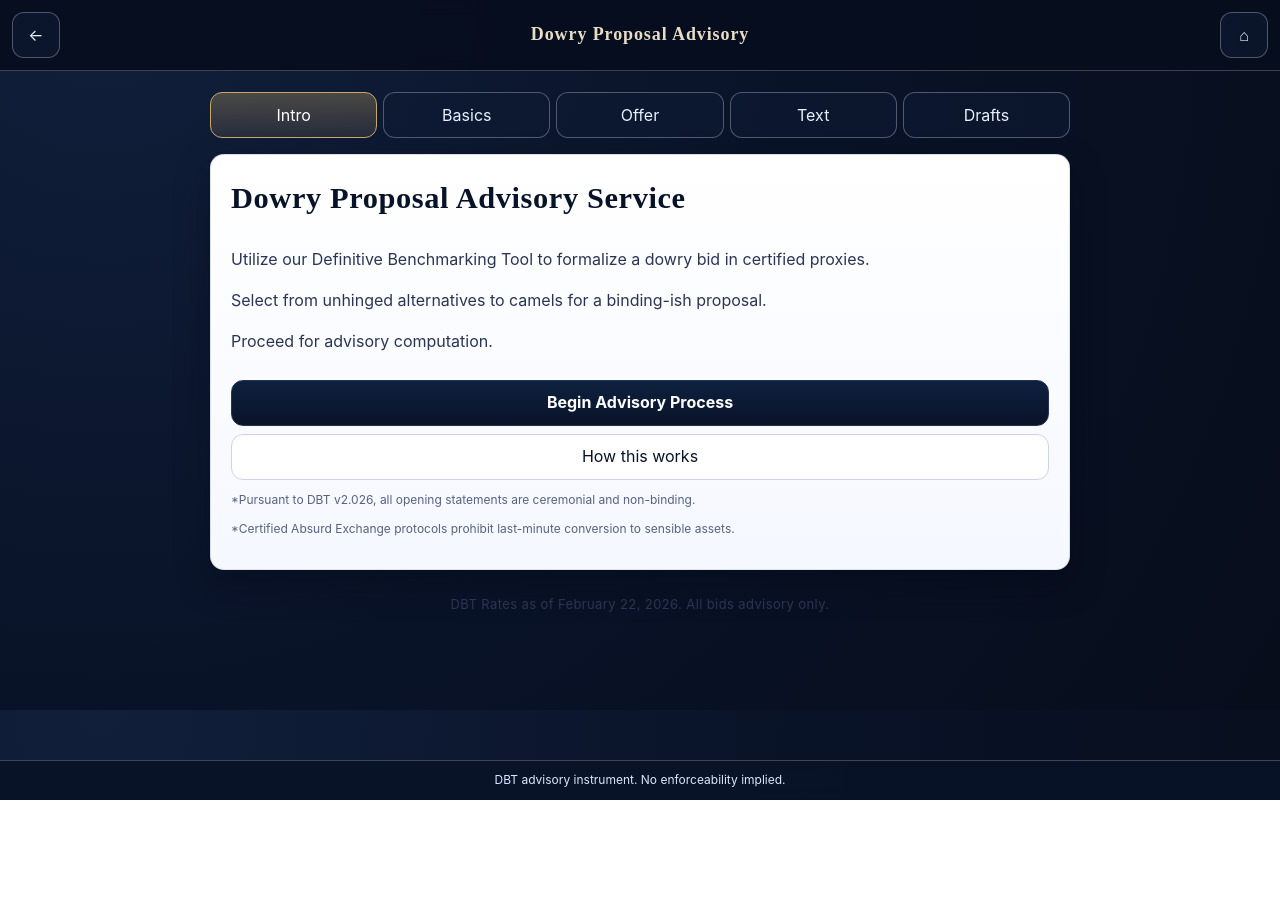
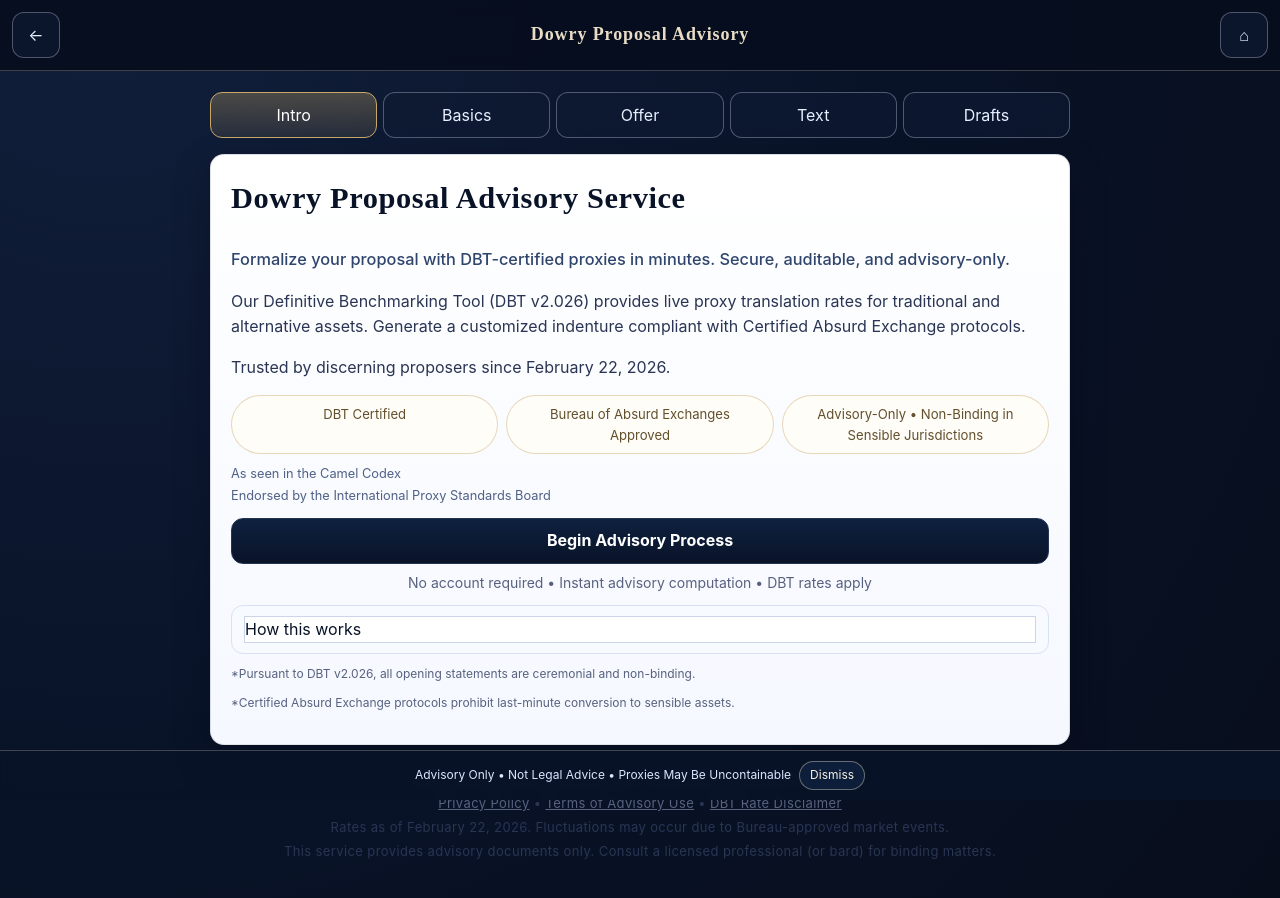
Before and after one commit to dmeehan45/international-camel-equivalents, a React (Vite) app: page / in a window 1280 px wide. Shown: the top 898 px of the page. Before the commit the page ends 800 px from the top, so only its background shows below. Built offline with nearby package versions, Linux system fonts and the light colour scheme.

Commit message:
Enhance intro page legal-saaS parody presentation

```diff
--- a/index.html
+++ b/index.html
@@ -5,7 +5,8 @@
     <meta name="viewport" content="width=device-width, initial-scale=1.0" />
     <meta name="theme-color" content="#0f172a" />
     <link rel="manifest" href="/manifest.webmanifest" />
-    <title>International Camel Equivalents</title>
+    <link rel="icon" type="image/svg+xml" href="/icons/dbt-seal.svg" />
+    <title>Dowry Proposal Advisory Service | DBT-Certified Proxy Formalization</title>
   </head>
   <body>
     <div id="root"></div>
--- a/src/App.tsx
+++ b/src/App.tsx
@@ -147,6 +147,8 @@ function Shell() {
   const [activeToolId, setActiveToolId] = useState<AdvisoryToolKey | null>(null);
   const [toolsUnlocked, setToolsUnlocked] = useState(() => readAdvisoryUnlockState().hasUnlockedFurtherAdvisoryTools);
   const [advisoryToolNotice, setAdvisoryToolNotice] = useState('');
+  const [isPersistentDisclaimerVisible, setPersistentDisclaimerVisible] = useState(() => !sessionStorage.getItem(uxCopy.disclaimer.sessionKey));
+  const [isStepCertifying, setIsStepCertifying] = useState(false);
 
   const advisoryNow = new Date();
   const advisoryDate = formatAdvisoryDate(advisoryNow);
@@ -161,6 +163,13 @@ function Shell() {
     () => buildCuratedSuggestions(proxyLibrary, form.bidRegion, form.ageRange, form.occupation, form.quirkyFact),
     [form.bidRegion, form.ageRange, form.occupation, form.quirkyFact],
   );
+
+
+  useEffect(() => {
+    setIsStepCertifying(true);
+    const timer = window.setTimeout(() => setIsStepCertifying(false), 360);
+    return () => window.clearTimeout(timer);
+  }, [step]);
 
   const flowContext = {
     currentStep: step,
@@ -401,6 +410,7 @@ function Shell() {
       {step !== 'page1-landing' && <button className="text-only-link" onClick={startOver}>{uxCopy.global.startOver}</button>}
 
       <section className="view-card">
+        {isStepCertifying && <p className="helper dbt-certifying">Certifying with DBT...</p>}
         {step === 'page1-landing' && <Page1Landing copy={uxCopy} howOpen={howOpen} onToggleHow={() => setHowOpen((v) => !v)} onBegin={() => setStep('page2-basics')} />}
 
         {step === 'page2-basics' && (
@@ -535,10 +545,34 @@ function Shell() {
       </section>
 
       <footer className="legal-footer">
-        <p>{uxCopy.global.footer}</p>
+        <p>{uxCopy.global.footer.brandLine}</p>
+        <p className="legal-footer-links">
+          {uxCopy.global.footer.links.map((link, index) => (
+            <span key={link.label}>
+              {index > 0 ? ' • ' : ''}
+              <a href={link.href}>{link.label}</a>
+            </span>
+          ))}
+        </p>
+        <p>{uxCopy.global.footer.ratesLine}</p>
+        <p>{uxCopy.global.footer.advisoryLine}</p>
       </footer>
 
-      <div className="persistent-disclaimer">{uxCopy.global.persistentDisclaimer}</div>
+      {isPersistentDisclaimerVisible && (
+        <div className="persistent-disclaimer" role="status">
+          <span>{uxCopy.global.persistentDisclaimer}</span>
+          <button
+            type="button"
+            className="persistent-disclaimer-dismiss"
+            onClick={() => {
+              sessionStorage.setItem(uxCopy.disclaimer.sessionKey, 'dismissed');
+              setPersistentDisclaimerVisible(false);
+            }}
+          >
+            {uxCopy.disclaimer.dismissCta}
+          </button>
+        </div>
+      )}
     </main>
   );
 }
--- a/src/app.css
+++ b/src/app.css
@@ -139,6 +139,12 @@ textarea:focus {
   border: 1px solid #233355;
   font-weight: 700;
   margin-top: 10px;
+}
+
+.ccc-button-primary:hover {
+  background: linear-gradient(180deg, #c8a869 0%, #8f7644 100%);
+  border-color: #b09159;
+  color: #081225;
 }
 
 .cta-secondary {
@@ -381,3 +387,78 @@ pre {
 .clause-snippet {
   margin-top: 6px;
 }
+
+.intro-tagline {
+  font-size: 1.02rem;
+  color: #2f456d;
+  font-weight: 500;
+}
+
+.trust-badge-grid {
+  display: grid;
+  grid-template-columns: 1fr;
+  gap: 8px;
+  margin: 14px 0 10px;
+}
+
+.trust-badge {
+  margin: 0;
+  border: 1px solid rgba(200, 168, 105, 0.45);
+  border-radius: 999px;
+  padding: 8px 12px;
+  background: #fffdf8;
+  color: #624f2c;
+  font-size: 0.82rem;
+  text-align: center;
+}
+
+.trust-mentions p {
+  margin: 2px 0;
+  font-size: 0.8rem;
+  color: #4f6186;
+}
+
+.cta-meta {
+  text-align: center;
+  margin: 8px 0 12px;
+}
+
+.how-it-works {
+  border: 1px solid #d9e2f2;
+  border-radius: 12px;
+  padding: 10px 12px;
+  background: #f7faff;
+  margin-bottom: 8px;
+}
+
+.how-it-works summary {
+  list-style: none;
+  cursor: pointer;
+  margin: 0;
+}
+
+.how-it-works summary::-webkit-details-marker {
+  display: none;
+}
+
+.how-it-works ol {
+  margin: 8px 0 6px;
+  padding-left: 20px;
+  color: var(--ccc-slate);
+}
+
+.how-it-works li {
+  margin-bottom: 6px;
+}
+
+@media (min-width: 768px) {
+  .trust-badge-grid {
+    grid-template-columns: repeat(3, minmax(0, 1fr));
+  }
+}
+
+.dbt-certifying {
+  margin: 0 0 8px;
+  font-weight: 600;
+  color: #7d5f2e;
+}
--- a/src/content/uxCopy.ts
+++ b/src/content/uxCopy.ts
@@ -1,20 +1,45 @@
 export const uxCopy = {
   global: {
     appTitle: 'Dowry Proposal Advisory',
-    persistentDisclaimer: 'DBT advisory instrument. No enforceability implied.',
-    footer: 'DBT Rates as of February 22, 2026. All bids advisory only.',
+    persistentDisclaimer: 'Advisory Only • Not Legal Advice • Proxies May Be Uncontainable',
+    footer: {
+      brandLine: '© 2026 Dowry Proposal Advisory • All Rights Reserved in Perpetuity',
+      links: [
+        { label: 'Privacy Policy', href: '#privacy-policy' },
+        { label: 'Terms of Advisory Use', href: '#terms-of-advisory-use' },
+        { label: 'DBT Rate Disclaimer', href: '#dbt-rate-disclaimer' },
+      ],
+      ratesLine: 'Rates as of February 22, 2026. Fluctuations may occur due to Bureau-approved market events.',
+      advisoryLine: 'This service provides advisory documents only. Consult a licensed professional (or bard) for binding matters.',
+    },
     startOver: 'Start over',
   },
   page1: {
     title: 'Dowry Proposal Advisory Service',
+    tagline: 'Formalize your proposal with DBT-certified proxies in minutes. Secure, auditable, and advisory-only.',
     body: [
-      'Utilize our Definitive Benchmarking Tool to formalize a dowry bid in certified proxies.',
-      'Select from unhinged alternatives to camels for a binding-ish proposal.',
-      'Proceed for advisory computation.',
+      'Our Definitive Benchmarking Tool (DBT v2.026) provides live proxy translation rates for traditional and alternative assets. Generate a customized indenture compliant with Certified Absurd Exchange protocols.',
+      'Trusted by discerning proposers since February 22, 2026.',
+    ],
+    trustBadges: [
+      'DBT Certified',
+      'Bureau of Absurd Exchanges Approved',
+      'Advisory-Only • Non-Binding in Sensible Jurisdictions',
+    ],
+    trustMentions: [
+      'As seen in the Camel Codex',
+      'Endorsed by the International Proxy Standards Board',
     ],
     begin: 'Begin Advisory Process',
     howItWorksLabel: 'How this works',
-    howItWorksText: 'Complete profile basics, lock a proxy bid using DBT live rates, and generate an advisory contract docket entry.',
+    ctaMeta: 'No account required • Instant advisory computation • DBT rates apply',
+    howItWorksText: 'All computations are advisory and for entertainment purposes. No actual assets are transferred.',
+    howItWorksSteps: [
+      { title: 'Enter Proposal Particulars', detail: 'Provide subject details for tailored proxy recommendations.' },
+      { title: 'Select Certified Proxy', detail: 'Choose from DBT-indexed alternatives with live rates.' },
+      { title: 'Generate Indenture', detail: 'Receive a formal, editable proposal contract.' },
+      { title: 'Transmit & Archive', detail: 'Share via secure channels; retain in your advisory docket.' },
+    ],
     footnotes: [
       '*Pursuant to DBT v2.026, all opening statements are ceremonial and non-binding.',
       '*Certified Absurd Exchange protocols prohibit last-minute conversion to sensible assets.',
--- a/src/design/legal-theme.css
+++ b/src/design/legal-theme.css
@@ -1,9 +1,17 @@
 .legal-footer {
-  margin: 24px 0 72px;
+  margin: 24px 0 84px;
   color: var(--ccc-steel);
   text-align: center;
   font-size: 13px;
   letter-spacing: 0.03em;
+}
+
+.legal-footer p {
+  margin: 4px 0;
+}
+
+.legal-footer-links a {
+  color: var(--ccc-steel);
 }
 
 .persistent-disclaimer {
@@ -19,6 +27,20 @@
   padding: 10px 12px;
   font-size: 12px;
   backdrop-filter: blur(6px);
+  display: flex;
+  align-items: center;
+  justify-content: center;
+  gap: 8px;
+}
+
+.persistent-disclaimer-dismiss {
+  min-height: auto;
+  border-radius: 999px;
+  border: 1px solid rgba(232, 220, 197, 0.42);
+  background: rgba(14, 33, 63, 0.85);
+  color: #f7f2e6;
+  padding: 4px 10px;
+  font-size: 12px;
 }
 
 
--- a/src/pages/Page1Landing.tsx
+++ b/src/pages/Page1Landing.tsx
@@ -9,12 +9,46 @@ type Props = {
 
 export function Page1Landing({ copy, howOpen, onToggleHow, onBegin }: Props) {
   return (
-    <div>
+    <div className="intro-landing">
       <h2>{copy.page1.title}</h2>
+      <p className="intro-tagline">{copy.page1.tagline}</p>
+
       {copy.page1.body.map((line) => <p key={line}>{line}</p>)}
+
+      <div className="trust-badge-grid" aria-label="Advisory trust markers">
+        {copy.page1.trustBadges.map((badge) => (
+          <p className="trust-badge" key={badge}>{badge}</p>
+        ))}
+      </div>
+
+      <div className="trust-mentions" aria-label="Advisory endorsements">
+        {copy.page1.trustMentions.map((mention) => (
+          <p key={mention}>{mention}</p>
+        ))}
+      </div>
+
       <button className="ccc-button-primary" onClick={onBegin}>{copy.page1.begin}</button>
-      <button className="cta-secondary text-link" onClick={onToggleHow}>{copy.page1.howItWorksLabel}</button>
-      {howOpen && <p className="helper">{copy.page1.howItWorksText}</p>}
+      <p className="helper cta-meta">{copy.page1.ctaMeta}</p>
+
+      <details className="how-it-works" open={howOpen}>
+        <summary className="cta-secondary text-link" onClick={(event) => {
+          event.preventDefault();
+          onToggleHow();
+        }}>
+          {copy.page1.howItWorksLabel}
+        </summary>
+
+        <ol>
+          {copy.page1.howItWorksSteps.map((step) => (
+            <li key={step.title}>
+              <strong>{step.title}</strong> — {step.detail}
+            </li>
+          ))}
+        </ol>
+
+        <p className="helper">{copy.page1.howItWorksText}</p>
+      </details>
+
       {copy.page1.footnotes.map((note) => <p key={note} className="helper legal-footnote">{note}</p>)}
     </div>
   );
```
Also changed, not shown: public/icons/dbt-seal.svg (added).
